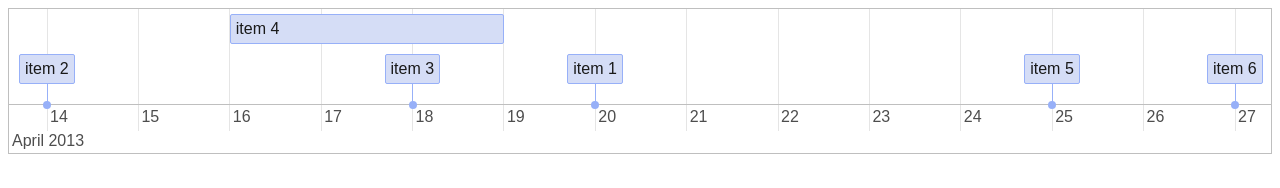
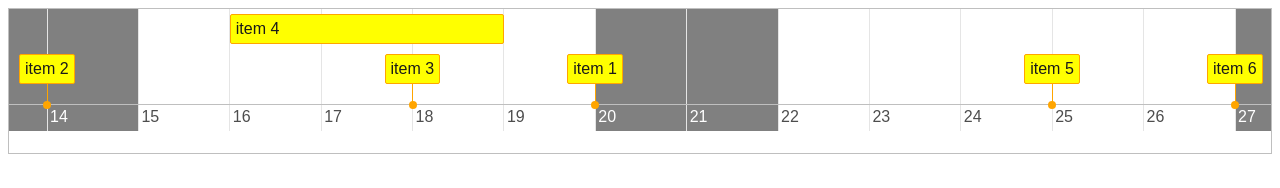
Before and after one commit to kaigao6/vis-timeline, a plain HTML site: page index.html in a window 1280 px wide. Drawn offline with Linux system fonts and the light colour scheme.

Commit message:
add some css

```diff
--- a/index.html
+++ b/index.html
@@ -11,29 +11,12 @@
 
   <script src="./vis/vis.min.js"></script>
   <link href="./vis/vis.min.css" rel="stylesheet" type="text/css" />
+  <link href="./main.css" rel="stylesheet" type="text/css" />
+
 </head>
 <body>
 <div id="visualization"></div>
 
-<script type="text/javascript">
-  // DOM element where the Timeline will be attached
-  var container = document.getElementById('visualization');
-
-  // Create a DataSet (allows two way data-binding)
-  var items = new vis.DataSet([
-    {id: 1, content: 'item 1', start: '2013-04-20'},
-    {id: 2, content: 'item 2', start: '2013-04-14'},
-    {id: 3, content: 'item 3', start: '2013-04-18'},
-    {id: 4, content: 'item 4', start: '2013-04-16', end: '2013-04-19'},
-    {id: 5, content: 'item 5', start: '2013-04-25'},
-    {id: 6, content: 'item 6', start: '2013-04-27'}
-  ]);
-
-  // Configuration for the Timeline
-  var options = {};
-
-  // Create a Timeline
-  var timeline = new vis.Timeline(container, items, options);
-</script>
+<script type="text/javascript" src="main.js"></script>
 </body>
 </html>
--- /dev/null
+++ b/main.css
@@ -0,0 +1,24 @@
+.vis-item {
+    border-color: orange;
+    background-color: yellow;
+}
+
+
+/* alternating column backgrounds */
+
+.vis-time-axis .grid.vis-odd {
+    background: #f5f5f5;
+}
+
+
+/* gray background in weekends, white text color */
+
+.vis-time-axis .vis-grid.vis-saturday,
+.vis-time-axis .vis-grid.vis-sunday {
+    background: gray;
+}
+
+.vis-time-axis .vis-text.vis-saturday,
+.vis-time-axis .vis-text.vis-sunday {
+    color: white;
+}
--- /dev/null
+++ b/main.js
@@ -0,0 +1,18 @@
+  // DOM element where the Timeline will be attached
+  var container = document.getElementById('visualization');
+
+  // Create a DataSet (allows two way data-binding)
+  var items = new vis.DataSet([
+    {id: 1, content: 'item 1', start: '2013-04-20'},
+    {id: 2, content: 'item 2', start: '2013-04-14'},
+    {id: 3, content: 'item 3', start: '2013-04-18'},
+    {id: 4, content: 'item 4', start: '2013-04-16', end: '2013-04-19'},
+    {id: 5, content: 'item 5', start: '2013-04-25'},
+    {id: 6, content: 'item 6', start: '2013-04-27'}
+  ]);
+
+  // Configuration for the Timeline
+  var options = {};
+
+  // Create a Timeline
+  var timeline = new vis.Timeline(container, items, options);
```
